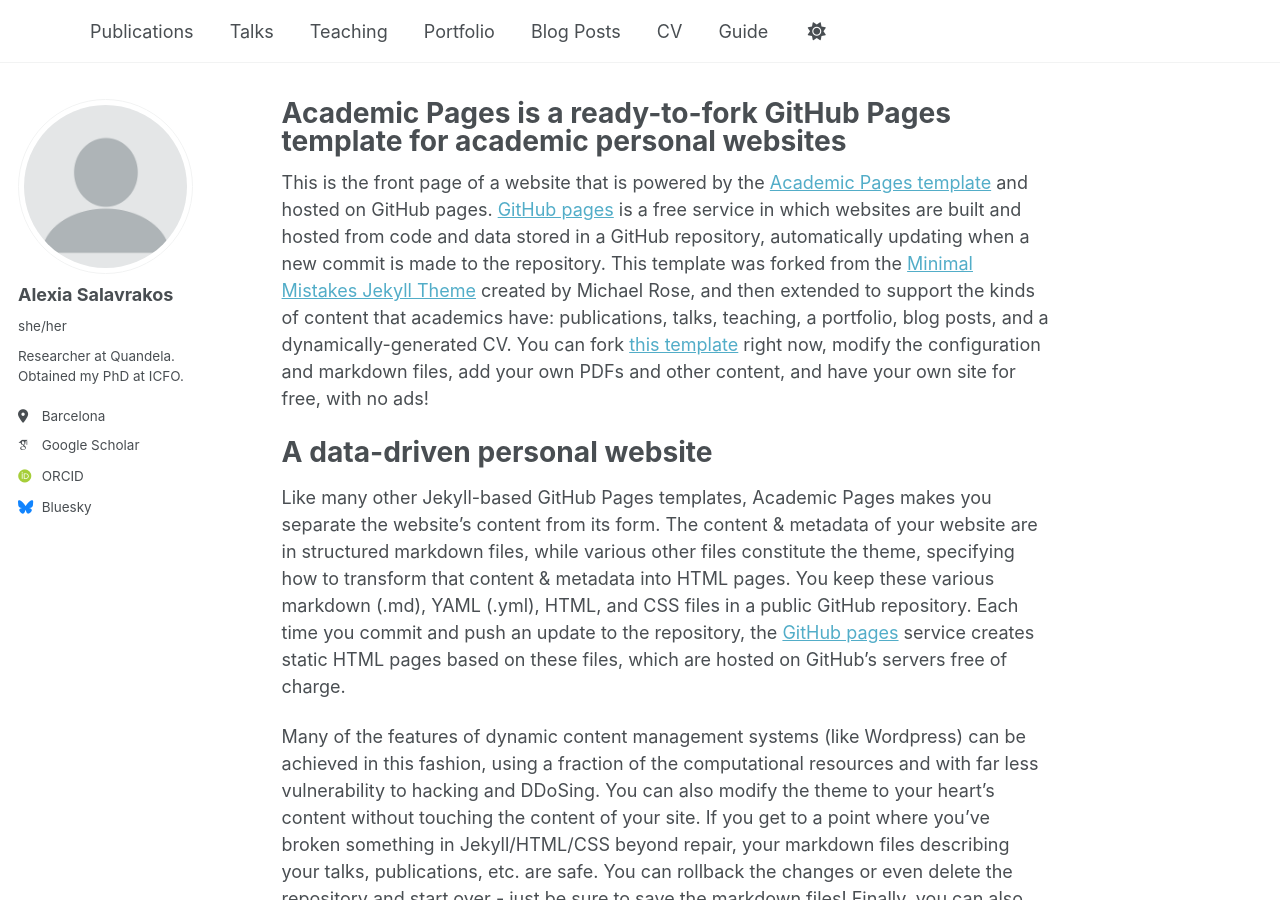
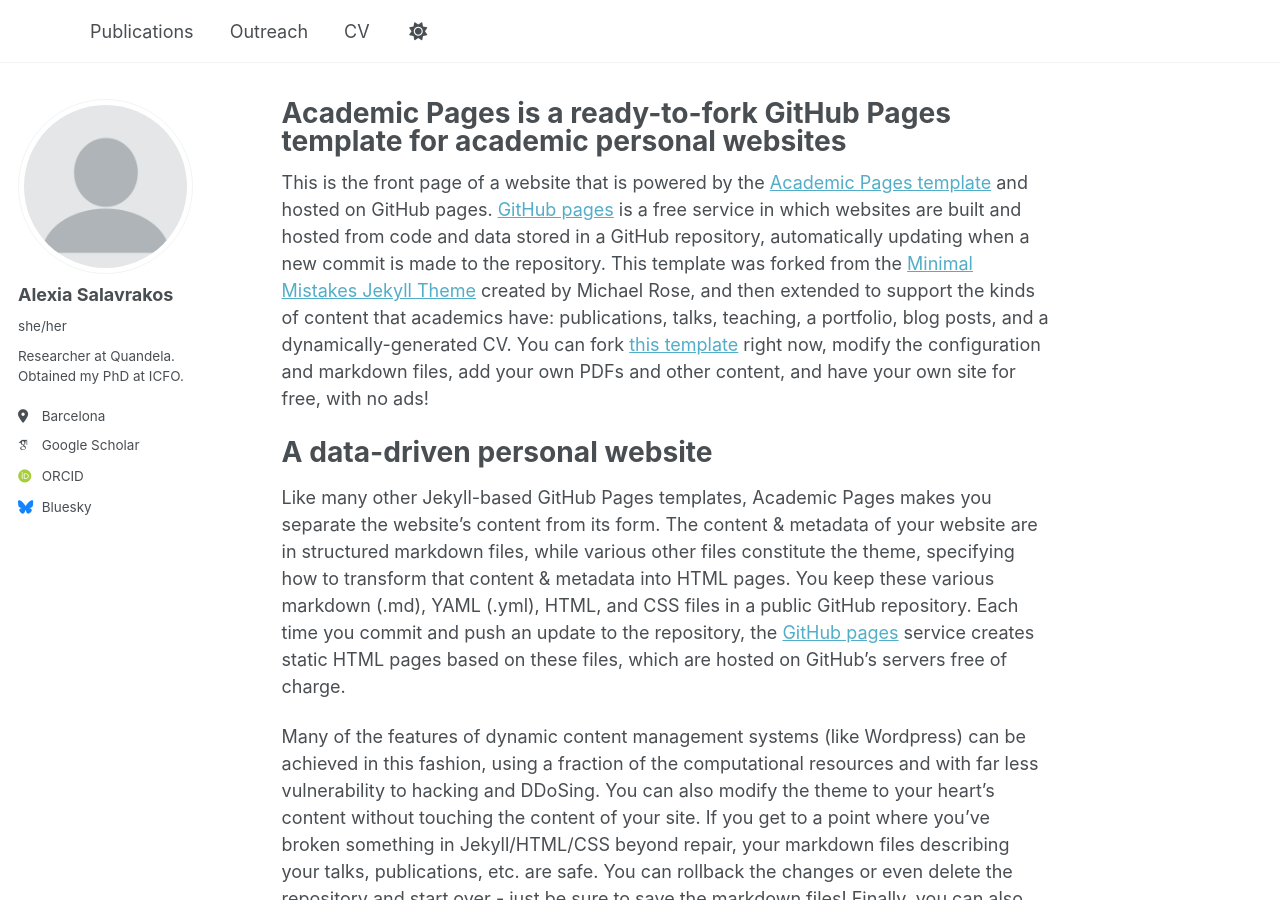
Before and after one commit to alexiasalavrakos/alexiasalavrakos.github.io, a Jekyll site: the page built from _pages/about.md, in a window 1280 px wide and 900 px high. Built offline with Jekyll 4.4.1, drawn with Linux system fonts in a browser that asks for light colours; some web fonts are replaced; part of the change alters nothing that is shown.

Commit message:
Update navigation.yml

```diff
--- a/_data/navigation.yml
+++ b/_data/navigation.yml
@@ -11,17 +11,17 @@ main:
   - title: "Publications"
     url: /publications/
 
-  - title: "Talks"
-    url: /talks/
+  - title: "Outreach"
+    url: /outreach/
 
-  - title: "Teaching"
-    url: /teaching/
+  # - title: "Teaching"
+  #  url: /teaching/
 
-  - title: "Portfolio"
-    url: /portfolio/
+  # - title: "Portfolio"
+  #   url: /portfolio/
 
-  - title: "Blog Posts"
-    url: /year-archive/
+  # - title: "Blog Posts"
+  #  url: /year-archive/
 
   - title: "CV"
     url: /cv/
@@ -29,5 +29,5 @@ main:
   # - title: "CV"
   #   url: /cv-json/
 
-  - title: "Guide"
-    url: /markdown/
+  # - title: "Guide"
+  #   url: /markdown/
```
